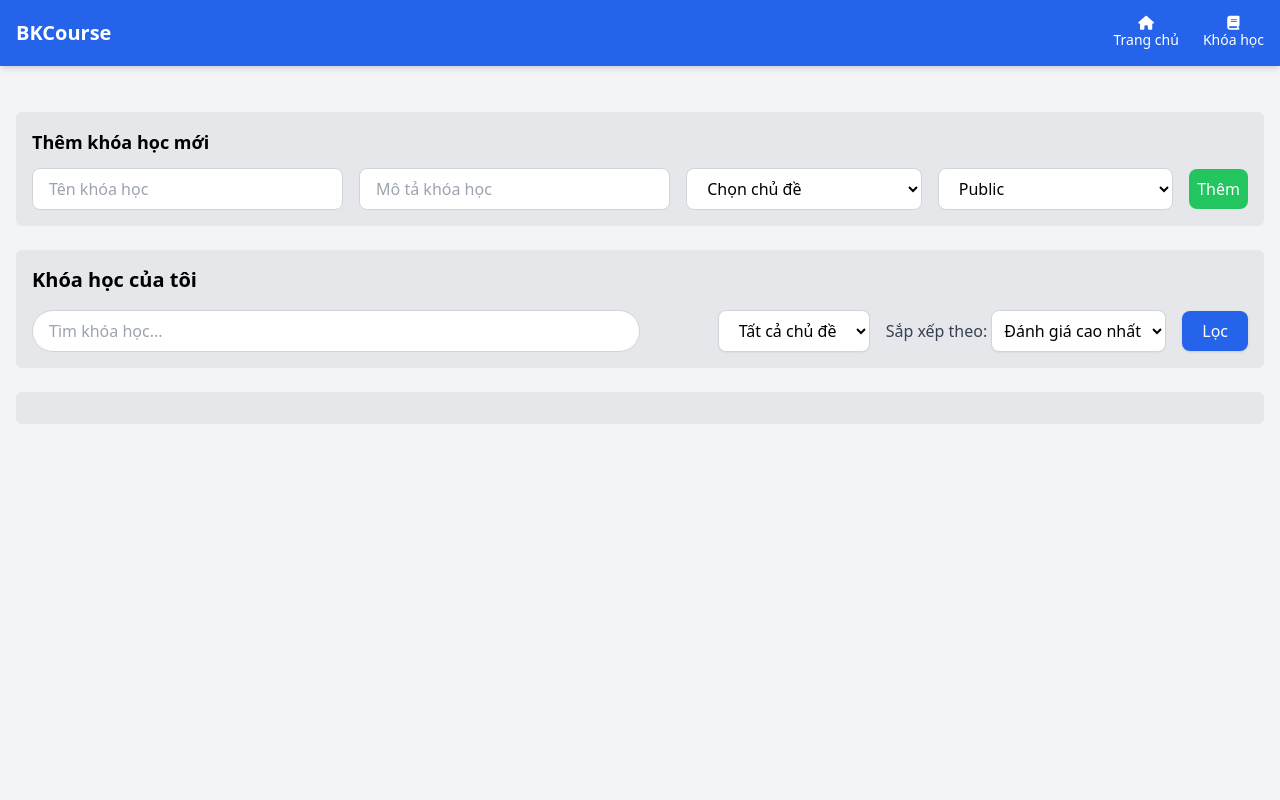
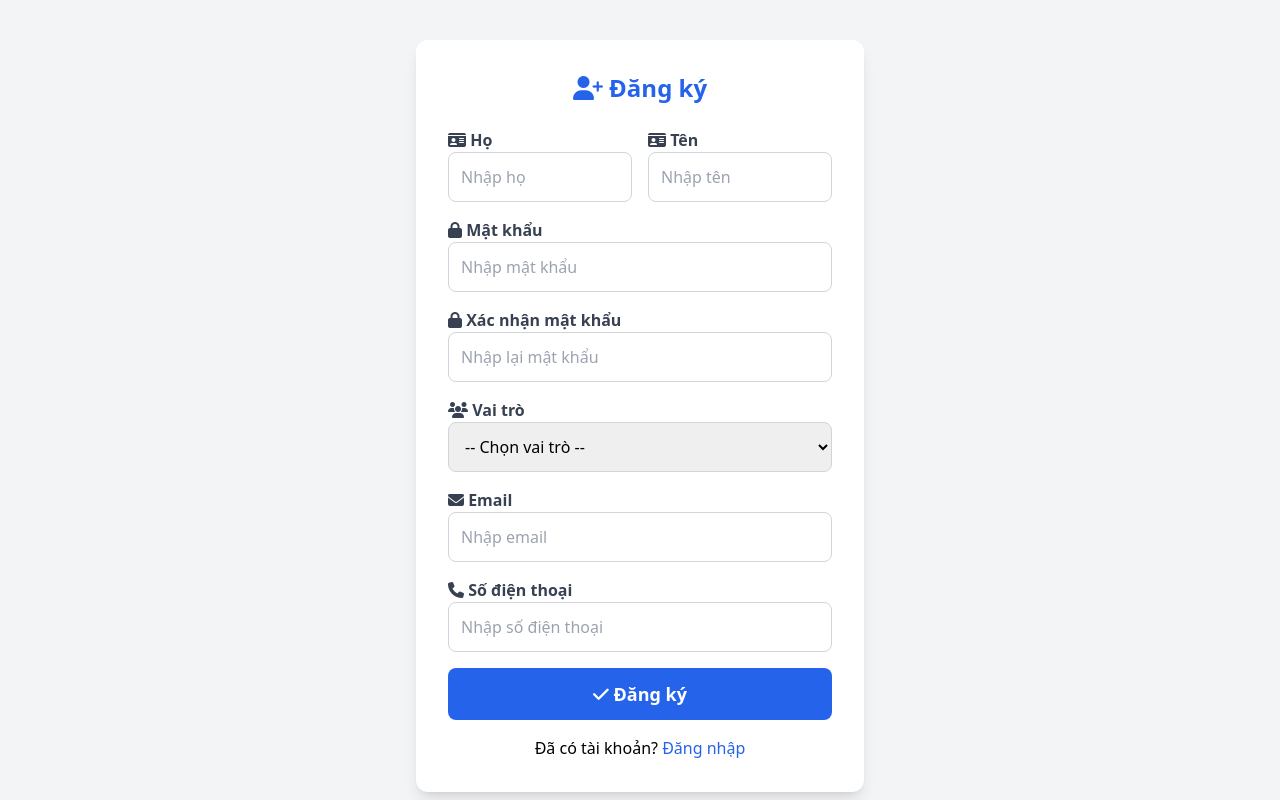
Before and after one commit to Tan-59/BKCourse, a Flask app: page / in a window 1280 px wide. Run offline with Flask 3, Linux system fonts and the light colour scheme; data comes from the database, SQL or seed files in the repository; both versions use the stored data as it was after the commit; parts of the project's set-up code (start-up, migrations or seed data) failed here and were passed over; some libraries are stand-ins or nearby versions.

Commit message:
UI update

```diff
--- a/Backend/app/__init__.py
+++ b/Backend/app/__init__.py
@@ -17,7 +17,7 @@ def create_app():
     # Route home
     @app.route('/')
     def home():
-        return render_template('Course.html')  # template nằm ngoài app, ở folder templates/
+        return render_template('register.html')  # template nằm ngoài app, ở folder templates/
 
     # Import và đăng ký blueprint từ controller
     from app.controllers.user_controller import bp as user_bp
@@ -32,6 +32,7 @@ def create_app():
     app.register_blueprint(coursetopic_bp, url_prefix='/coursetopic')
     app.register_blueprint(topic_bp, url_prefix='/topics')
 
+    print("Using database at:", db.engine.url)
     # **Tạo các bảng nếu chưa tồn tại**
     with app.app_context():
         db.create_all()  # tạo các bảng nếu chưa có
--- a/Backend/app/models/lecturer.py
+++ b/Backend/app/models/lecturer.py
@@ -3,7 +3,7 @@ from .. import db
 class Lecturer(db.Model):
     __tablename__ = 'lecturers'
     LecturerID = db.Column(db.String(20), db.ForeignKey('users.UserID'), primary_key=True)
-    Profession = db.Column(db.String(150), nullable=False)
+    Profession = db.Column(db.String(150), nullable=True)
 
     courses = db.relationship('Course', backref='lecturer', lazy=True)
     certificates = db.relationship('Certificate', backref='lecturer', lazy=True)
--- a/Backend/app/static/register.js
+++ b/Backend/app/static/js/register.js
@@ -4,15 +4,15 @@ window.onload = () => {
     form.onsubmit = async (e) => {
         e.preventDefault();
 
-        const fullName = document.getElementById("fullName").value.trim();
+        const firstName = document.getElementById("firstName").value.trim();
+        const lastName = document.getElementById("lastName").value.trim();
         const email = document.getElementById("email").value.trim();
         const phone = document.getElementById("phone").value.trim();
-        const username = document.getElementById("username").value.trim();
         const password = document.getElementById("password").value;
         const confirmPassword = document.getElementById("confirmPassword").value;
         const role = document.getElementById("role").value;
 
-        if (!fullName || !email || !phone || !username || !password || !confirmPassword || !role) {
+        if (!firstName || !lastName || !email || !phone || !password || !confirmPassword || !role) {
             alert("Vui lòng điền đầy đủ thông tin!");
             return;
         }
@@ -22,17 +22,11 @@ window.onload = () => {
             return;
         }
 
-        // tách họ và tên
-        const nameParts = fullName.split(" ");
-        const firstName = nameParts.pop();
-        const lastName = nameParts.join(" ") || firstName;
-
         const payload = {
             FirstName: firstName,
             LastName: lastName,
             Email: email,
             Phone: phone,
-            Username: username,
             Password: password,
             Role: role
         };
--- a/Backend/app/templates/Course.html
+++ b/Backend/app/templates/Course.html
@@ -138,7 +138,7 @@
     </div>
   </div>
 
-  <script src="{{ url_for('static', filename='Course.js') }}"></script>
+  <script src="{{ url_for('static', filename='js/Course.js') }}"></script>
   <script>
     const modal = document.getElementById('courseModal');
     const modalContent = document.getElementById('modalContent');
--- a/Backend/app/templates/register.html
+++ b/Backend/app/templates/register.html
@@ -4,120 +4,74 @@
     <meta charset="UTF-8">
     <meta name="viewport" content="width=device-width, initial-scale=1.0">
     <title>Đăng ký tài khoản</title>
+    <script src="https://cdn.tailwindcss.com"></script>
+    <link rel="stylesheet" href="https://cdnjs.cloudflare.com/ajax/libs/font-awesome/6.5.0/css/all.min.css">
+</head>
+<body class="bg-gray-100 flex justify-center pt-10">
 
-    <link rel="stylesheet" href="https://cdnjs.cloudflare.com/ajax/libs/font-awesome/6.5.0/css/all.min.css">
+<div class="w-full max-w-md bg-white p-8 rounded-xl shadow-lg">
+    <h2 class="text-center text-2xl font-bold text-blue-600 mb-6">
+        <i class="fa-solid fa-user-plus"></i> Đăng ký
+    </h2>
 
-    <style>
-        body {
-            font-family: Arial, sans-serif;
-            background: #f1f5f9;
-            display: flex;
-            justify-content: center;
-            padding-top: 40px;
-        }
-        .register-box {
-            width: 400px;
-            background: white;
-            padding: 25px;
-            border-radius: 12px;
-            box-shadow: 0 4px 12px rgba(0,0,0,0.1);
-        }
-        h2 {
-            text-align: center;
-            color: #2b6cb0;
-        }
-        .form-group {
-            margin-bottom: 18px;
-        }
-        label {
-            font-weight: bold;
-            display: block;
-            color: #333;
-        }
-        input, select {
-            width: 100%;
-            padding: 12px;
-            border-radius: 8px;
-            border: 1px solid #cbd5e0;
-            outline: none;
-            box-sizing: border-box;
-            font-size: 15px;
-        }
-        input:focus, select:focus {
-            border-color: #3182ce;
-        }
-        button {
-            width: 100%;
-            padding: 12px;
-            background: #3182ce;
-            color: white;
-            border: none;
-            border-radius: 8px;
-            cursor: pointer;
-            font-size: 16px;
-        }
-        button:hover {
-            background: #2b6cb0;
-        }
-        .link {
-            margin-top: 15px;
-            text-align: center;
-        }
-        .link a {
-            color: #3182ce;
-        }
-    </style>
-</head>
-<body>
+    <form id="registerForm" class="space-y-4">
 
-<div class="register-box">
-    <h2><i class="fa-solid fa-user-plus"></i> Đăng ký</h2>
-
-    <form id="registerForm">
-
-        <div class="form-group">
-            <label><i class="fa-solid fa-id-card"></i> Họ và tên</label>
-            <input type="text" id="fullName" placeholder="Nhập họ và tên" required>
+        <!-- Họ và Tên tách ra -->
+        <div class="grid grid-cols-2 gap-4">
+            <div class="flex flex-col">
+                <label class="font-semibold text-gray-700"><i class="fa-solid fa-id-card"></i> Họ</label>
+                <input type="text" id="firstName" placeholder="Nhập họ" required
+                    class="border border-gray-300 rounded-lg p-3 focus:outline-none focus:border-blue-500">
+            </div>
+            <div class="flex flex-col">
+                <label class="font-semibold text-gray-700"><i class="fa-solid fa-id-card"></i> Tên</label>
+                <input type="text" id="lastName" placeholder="Nhập tên" required
+                    class="border border-gray-300 rounded-lg p-3 focus:outline-none focus:border-blue-500">
+            </div>
         </div>
 
-        <div class="form-group">
-            <label><i class="fa-solid fa-user"></i> Tên đăng nhập</label>
-            <input type="text" id="username" placeholder="Tên đăng nhập" required>
+        <div class="flex flex-col">
+            <label class="font-semibold text-gray-700"><i class="fa-solid fa-lock"></i> Mật khẩu</label>
+            <input type="password" id="password" placeholder="Nhập mật khẩu" required
+                class="border border-gray-300 rounded-lg p-3 focus:outline-none focus:border-blue-500">
         </div>
 
-        <div class="form-group">
-            <label><i class="fa-solid fa-lock"></i> Mật khẩu</label>
-            <input type="password" id="password" placeholder="Nhập mật khẩu" required>
+        <div class="flex flex-col">
+            <label class="font-semibold text-gray-700"><i class="fa-solid fa-lock"></i> Xác nhận mật khẩu</label>
+            <input type="password" id="confirmPassword" placeholder="Nhập lại mật khẩu" required
+                class="border border-gray-300 rounded-lg p-3 focus:outline-none focus:border-blue-500">
         </div>
 
-        <div class="form-group">
-            <label><i class="fa-solid fa-lock"></i> Xác nhận mật khẩu</label>
-            <input type="password" id="confirmPassword" placeholder="Nhập lại mật khẩu" required>
-        </div>
-
-        <div class="form-group">
-            <label><i class="fa-solid fa-users"></i> Vai trò</label>
-            <select id="role" required>
+        <div class="flex flex-col">
+            <label class="font-semibold text-gray-700"><i class="fa-solid fa-users"></i> Vai trò</label>
+            <select id="role" required
+                class="border border-gray-300 rounded-lg p-3 focus:outline-none focus:border-blue-500">
                 <option value="">-- Chọn vai trò --</option>
                 <option value="student">🎓 Học viên</option>
                 <option value="lecturer">👨‍🏫 Giảng viên</option>
             </select>
         </div>
-        <div class="form-group">
-            <label><i class="fa-solid fa-envelope"></i> Email</label>
-            <input type="email" id="email" placeholder="Nhập email" required>
+
+        <div class="flex flex-col">
+            <label class="font-semibold text-gray-700"><i class="fa-solid fa-envelope"></i> Email</label>
+            <input type="email" id="email" placeholder="Nhập email" required
+                class="border border-gray-300 rounded-lg p-3 focus:outline-none focus:border-blue-500">
         </div>
 
-        <div class="form-group">
-            <label><i class="fa-solid fa-phone"></i> Số điện thoại</label>
-            <input type="text" id="phone" placeholder="Nhập số điện thoại" required>
+        <div class="flex flex-col">
+            <label class="font-semibold text-gray-700"><i class="fa-solid fa-phone"></i> Số điện thoại</label>
+            <input type="text" id="phone" placeholder="Nhập số điện thoại" required
+                class="border border-gray-300 rounded-lg p-3 focus:outline-none focus:border-blue-500">
         </div>
 
-        <button type="submit"><i class="fa-solid fa-check"></i> Đăng ký</button>
+        <button type="submit"
+            class="w-full bg-blue-600 text-white p-3 rounded-lg text-lg font-semibold hover:bg-blue-700 transition-colors">
+            <i class="fa-solid fa-check"></i> Đăng ký
+        </button>
     </form>
 
-    <div class="link">
-        Đã có tài khoản? <a href="{{ url_for('login') }}">Đăng nhập</a>
+    <div class="text-center mt-4">
+        Đã có tài khoản? <a href="" class="text-blue-600 hover:underline">Đăng nhập</a>
     </div>
 </div>
 
```
Also changed, not shown: Backend/app/controllers/user_controller.py (+4 -6 lines), Backend/app/models/user.py (line endings or trailing spaces), Backend/app/static/js/Course.js (renamed from Backend/app/static/Course.js), Backend/instance/elearning.db.
